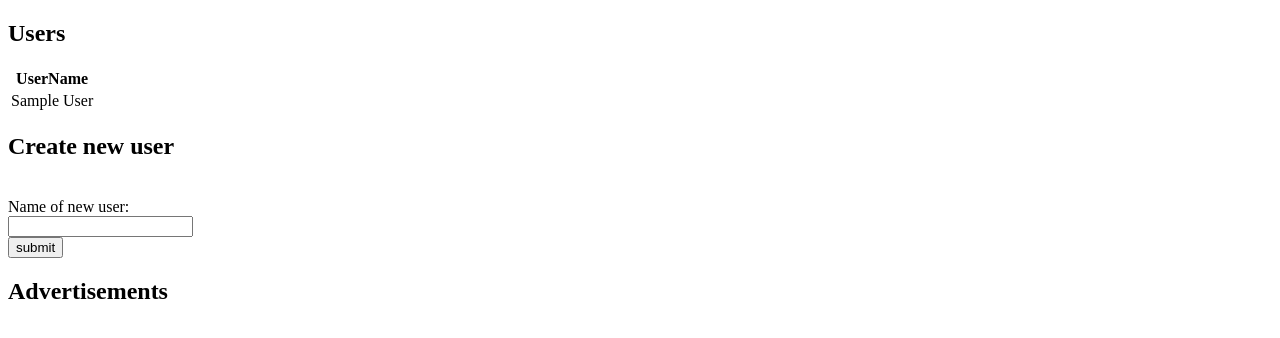
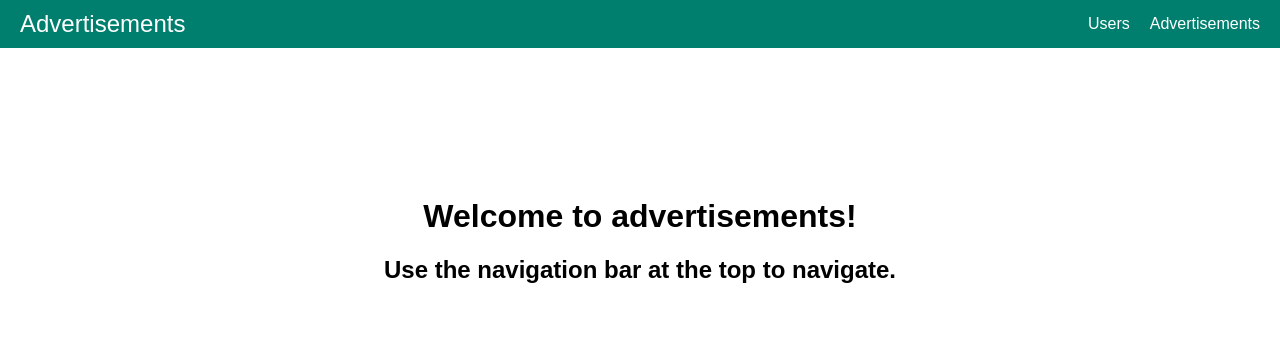
Before and after one commit to Mattdogtheone/phpAdvertisement, a PHP site: page / in a window 1280 px wide. Shown: the top 338 px of the page. Run offline with PHP 8.4, Linux system fonts and the light colour scheme; tables that the repository leaves empty or names only in its code hold one stand-in row (values such as "Sample post").

Commit message:
Added create to users and advertisements and started css

```diff
--- a/Advertisements/classes/advertisementsview.class.php
+++ b/Advertisements/classes/advertisementsview.class.php
@@ -4,9 +4,8 @@
 
         public function showAdvertisements() {
             $results = $this->getAdvertisements();
-            foreach ($results as $row) {
-                echo "User name: " . $row["name"] . "; " . "adv title: " . $row["title"] . "<br>";
-            }
+
+            return $results;
         }
     }
 
--- a/Advertisements/classes/db.class.php
+++ b/Advertisements/classes/db.class.php
@@ -5,7 +5,7 @@
         private $host = "localhost";
         private $user = "root";
         private $pwd = "";
-        private $dbName = "advertisments";
+        private $dbName = "advertisements";
 
         protected function connect() {
             $dsn = 'mysql:host=' . $this->host . ';dbname=' . $this->dbName;
--- a/Advertisements/classes/users.class.php
+++ b/Advertisements/classes/users.class.php
@@ -16,11 +16,19 @@
             $sql = "INSERT INTO users(name) VALUES (?)";
             $stmt = $this->connect()->prepare($sql);
             if ($stmt->execute([$name])) {
-                echo "Adatok sikeresen mentve.";
+                echo "Success.";
             } else {
-                echo "Hiba történt: " . $stmt->error;
+                echo "Error: " . $stmt->error;
             }
 
+        }
+        protected function getNumberOfAds() {
+            $sql = "SELECT userid, COUNT(advertisements.id) AS NumberOfAdvertisements FROM users JOIN advertisements ON users.id = advertisements.userid GROUP BY users.name ORDER BY users.id";
+            $stmt = $this->connect()->prepare($sql);
+
+            $result = $stmt->execute();
+
+            return $result;
         }
     }
 
--- a/Advertisements/classes/usersview.class.php
+++ b/Advertisements/classes/usersview.class.php
@@ -7,7 +7,10 @@
             return $results;
         }
 
-
+        public function showNumberOfAds() {
+            $results = $this->getNumberOfAds();
+            return $results;
+        }
     }
 
 ?>
--- a/Advertisements/includes/createuser.inc.php
+++ b/Advertisements/includes/createuser.inc.php
@@ -1,5 +1,6 @@
 <?php
 
+if ($_SERVER["REQUEST_METHOD"] == "POST") {
     $name = $_POST['uname'];
 
     include "../classes/db.class.php";
@@ -9,5 +10,6 @@
     $userContrObj = new UsersController();
     $userContrObj->createUser($name);
 
-    header("location: ../index.php");
+    header("location: ../users");
+}
 ?>
--- a/Advertisements/index.php
+++ b/Advertisements/index.php
@@ -5,44 +5,26 @@
 <!DOCTYPE html>
 <html>
 <head>
+    <meta charset="UTF-8">
     <title>Advertisements</title>
+    <meta name="viewport" content="width=device-width, initial-scale=1.0">
+    <link rel="stylesheet" href="styles.css">
 </head>
 <body>
-    <h2>
-        Users
-    </h2>
-    <table>
-        <tr>
-            <th>UserName</th>
-        </tr>
-        <?php
-            $usersObj = new UsersView();
-            $resutls = $usersObj->showUsers();
 
+    <nav class="navbar">
+        <div class="navbar-container">
+            <a href="#" class="brand">Advertisements</a>
+            <ul class="nav-links">
+                <li><a href="users">Users</a></li>
+                <li><a href="advertisements">Advertisements</a></li>
+            </ul>
+        </div>
+    </nav>
 
-            foreach($resutls as $row){
-                echo "<tr><td>" . $row["name"] . "</td></tr>";
-            }
-
-        ?>
-    </table>
-
-
-    <H2>
-        Create new user
-    </H2>
-    <br>
-
-    <form action="includes/createuser.inc.php" method="post">
-        <label for="username">Name of new user:</label>
-        <br>
-        <input type="text" name="uname" id="uname">
-        <br>
-        <input type="submit" value="submit">
-    </form>
-
-    <h2>Advertisements</h2>
-
-
+    <div class="greet">
+        <h1>Welcome to advertisements!</h1>
+        <h2>Use the navigation bar at the top to navigate.</h2>
+    </div>
 </body>
 </html>
--- /dev/null
+++ b/Advertisements/styles.css
@@ -0,0 +1,153 @@
+body {
+    font-family: Arial, sans-serif;
+    margin: 0;
+    padding: 10;
+}
+
+.navbar {
+    background-color: #007f6e;
+    color: white;
+    padding: 10px 20px;
+}
+
+.navbar-container {
+    display: flex;
+    justify-content: space-between;
+    align-items: center;
+}
+
+.navbar .brand {
+    font-size: 1.5em;
+    text-decoration: none;
+    color: white;
+}
+
+.navbar .nav-links {
+    list-style-type: none;
+    margin: 0;
+    padding: 0;
+    display: flex;
+}
+
+.navbar .nav-links li {
+    margin-left: 20px;
+}
+
+.navbar .nav-links a {
+    text-decoration: none;
+    color: white;
+    font-size: 1em;
+    transition: color 0.3s;
+}
+
+.navbar .nav-links a:hover {
+    color: #ddd;
+}
+
+table {
+    border-collapse: collapse;
+    width: 95%;
+    font-family: monospace;
+    font-size: 25px;
+    text-align: left;
+    justify-self: auto;
+    margin-left: 38px;
+
+}
+
+th {
+    padding-top: 12px;
+    padding-bottom: 12px;
+    text-align: left;
+    background-color: #007f6e;
+    color: white;
+  }
+
+td {
+    border: 1px solid #ddd;
+    padding: 8px;
+}
+
+tr:nth-child(even){background-color: #f2f2f2;}
+
+tr:hover {background-color: #ddd;}
+
+h2 {
+    text-align: center;
+    justify-content: center;
+
+}
+
+h1 {
+    text-align: center;
+    justify-content: center;
+    margin-top: 150px;
+}
+
+.form-container {
+    background-color: #fff;
+    padding: 20px;
+    border-radius: 8px;
+    box-shadow: 0 0 10px rgba(0, 0, 0, 0.1);
+    width: 90%;
+    margin-left: 50px;
+    margin-right: 25px;
+    text-align: center;
+    justify-self: auto;
+}
+
+form {
+    display: flex;
+    flex-direction: column;
+    justify-self: center;
+}
+
+label {
+    margin-bottom: 10px;
+    font-weight: bold;
+}
+
+input[type="text"] {
+    padding: 10px;
+    margin-bottom: 20px;
+    margin-left: 20px;
+    border: 1px solid #ccc;
+    border-radius: 4px;
+    font-size: 16px;
+    width: 95%;
+}
+
+
+
+input[type="submit"] {
+    padding: 10px;
+    background-color: #009879;
+    color: white;
+    border: none;
+    border-radius: 4px;
+    cursor: pointer;
+    font-size: 16px;
+}
+
+input[type="submit"]:hover {
+    background-color: #007f6e;
+}
+
+select {
+    -webkit-appearance: none;
+    -moz-appearance: none;
+    appearance: none;
+    background-color: #fff;
+    cursor: pointer;
+    font-size: 16px;
+    border-radius: 4px;
+    padding: 10px;
+    width: 96.5%;
+    margin-left: 20px;
+    margin-bottom: 30px;
+}
+
+select:focus {
+    outline: none;
+    border-color: #009879;
+}
```
Also changed, not shown: Advertisements/advertisements.php (added, +74 -0 lines), Advertisements/classes/advertisementcontroller.class.php (added, +11 -0 lines), Advertisements/classes/advertisements.class.php (+11 -1 lines), Advertisements/includes/createadv.inc.php (added, +20 -0 lines), Advertisements/users.php (added, +59 -0 lines).
